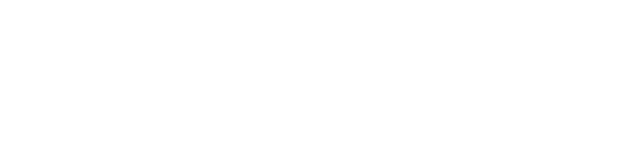
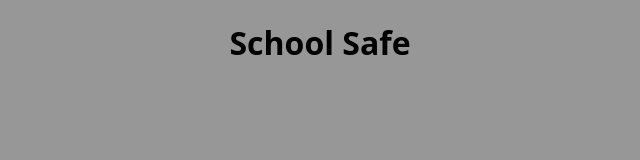
Before and after one commit to TheGreanestOfBeans/SSW, a plain HTML site: page index.html in a window 1280 px wide. Shown: the whole page, without its empty margins (320-960 px from the left). Drawn offline with Linux system fonts and the light colour scheme.

Commit message:
Font + title

```diff
--- a/index.css
+++ b/index.css
@@ -0,0 +1,7 @@
+body{
+    background-color: rgb(151, 151, 151);
+}
+#Banner{
+    text-align: center;
+    font-family: 'Open Sans', sans-serif;
+}
--- a/index.html
+++ b/index.html
@@ -1,10 +1,14 @@
 <!DOCTYPE html>
 <html lang="en">
 <head>
+    <link rel="stylesheet" href="index.css">
     <meta charset="UTF-8">
     <meta http-equiv="X-UA-Compatible" content="IE=edge">
     <meta name="viewport" content="width=device-width, initial-scale=1.0">
     <title>School Safe</title>
+    <div id="Banner">
+        <h1>School Safe</h1>
+    </div>
 </head>
 <body>
 
```
